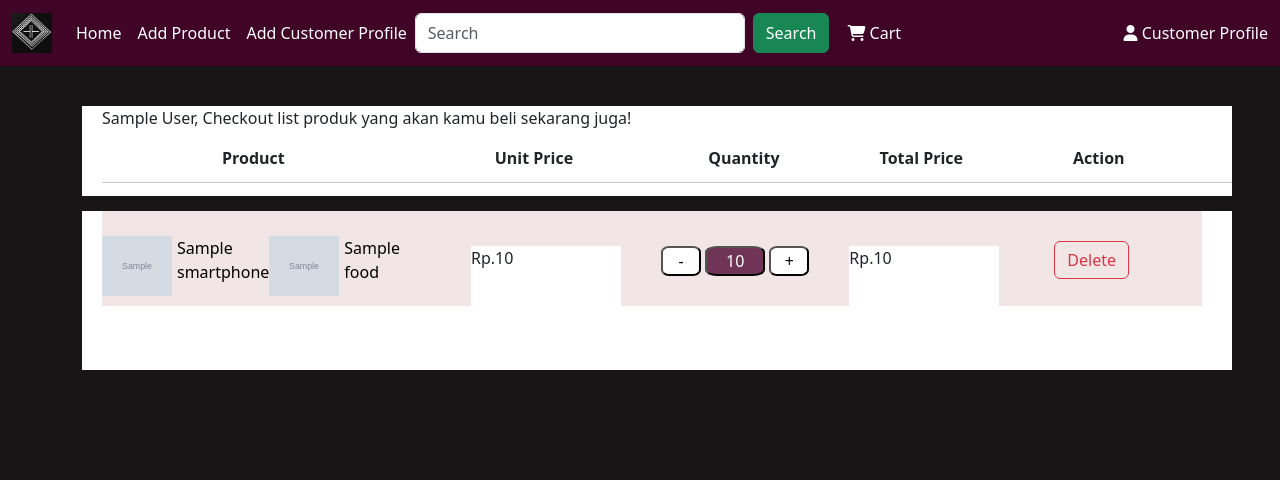
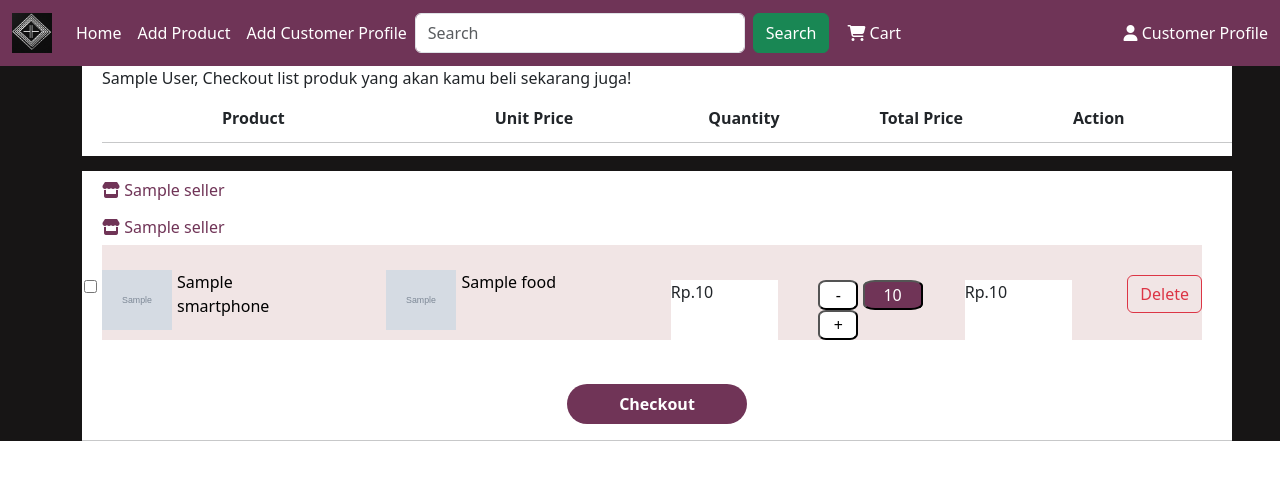
Before and after one commit to AnggiAnggiana/E-Commerce-Python-, a Django app: page /cart/ in a window 1280 px wide. Shown: the top 480 px of the page. Run offline with Django 5.2, Linux system fonts and the light colour scheme; tables that the repository leaves empty hold one stand-in row (values such as "Sample post"); grey boxes marked "Sample" are stand-in pictures; some libraries are stand-ins or nearby versions.

Commit message:
feat: revise cart shop design and add checkout page.

```diff
--- a/stores/templates/stores/cart_shop.html
+++ b/stores/templates/stores/cart_shop.html
@@ -1,7 +1,12 @@
 {% extends 'basic.html' %}
 
 {% block content %}
-    <body style="background-color: rgba(14, 12, 12, 0.959);">
+    <head>
+        <script src="https://kit.fontawesome.com/9417a4ac8c.js" crossorigin="anonymous"></script>
+    </head>
+
+    <body>
+        <div class="cart" style="background-color: rgba(14, 12, 12, 0.959); margin-top: -40px; margin-bottom: -20px;">
             <div class="container">
                 <div class="card-title" style="width: 1150px; height: 90px; margin-top: 40px; background-color: white; margin-bottom: -25px;">
                     <div class="cart-details-product" style="margin-left: 20px; margin-bottom: 20px;">
@@ -27,19 +32,28 @@
                     </div>
                 </div>
                 <div class="card-product" style="width: 1150px; height: auto; margin-top: 40px; background-color: white;">
-                <div class="cart-details-product" style="margin-left: 20px; margin-bottom: 20px;">
+                    <div class="cart-details-product" style="margin-left: 0px; margin-bottom: 20px;">
                         {% for data in cart_data %}
-                        <div class="cart-lists" style="display: flex; margin-bottom: 40px; width: 1100px; background-color: rgb(241, 229, 229);">
-                            <div class="product-smartphone" style="margin-right: 70px; display: flex; align-items: flex-start; width: 299px; height: 80px; background-color: rgb(241, 229, 229); margin-top: 15px;">
                             {% if data.product_smartphone %}
+                                <h6 style="padding-top: 10px; margin-left: 20px;"><i class="fa-solid fa-store" style="color: rgb(112,52,87);"></i> <a href="{% url 'seller_store' data.product_smartphone.owner.store_name %}" style="text-decoration: none; color: rgb(112,52,87);;">{{ data.product_smartphone.owner }}</a></h6>
+                            {% endif %}
+                            {% if data.product_food %}
+                                <h6 style="padding-top: 10px; margin-left: 20px;"><i class="fa-solid fa-store" style="color: rgb(112,52,87);"></i> <a href="{% url 'seller_store' data.product_food.food_owner.store_name %}" style="text-decoration: none; color: rgb(112,52,87);;">{{ data.product_food.food_owner }}</a> </h6>
+                            {% endif %}
+                            <div class="cart-lists" style="display: flex; margin-bottom: 20px; margin-left: 20px; width: 1100px; background-color: rgb(241, 229, 229);">
+                                {% if data.product_smartphone %}
+                                    <div class="product-smartphone" style="margin-right: 70px; display: flex; align-items: flex-start; width: 299px; height: 80px; margin-top: 15px;">
                                         <img src="{{ data.product_smartphone.image.url }}" style="width: 70px; height: 60px; margin-right: 5px; margin-top: 10px;">
                                         <p style="margin-top: 10px;"><a href="{% url 'smartphone_show' data.product_smartphone.pk %}" style="text-decoration: none; color: black;">{{ data.product_smartphone|truncatechars:65 }}</a></p>
+                                    </div>
                                 {% endif %}
                                 {% if data.product_food %}
+                                    <div class="product-food" style="margin-right: 70px; display: flex; align-items: flex-start; width: 299px; height: 80px; margin-top: 15px;">
                                         <img src="{{ data.product_food.food_image.url }}" style="width: 70px; height: 60px; margin-right: 5px; margin-top: 10px;">
                                         <p style="margin-top: 10px;"><a href="{% url 'food_show' data.product_food.pk %}" style="text-decoration: none; color: black;">{{ data.product_food|truncatechars:65 }}</a></p>
+                                    </div>
                                 {% endif %}
-                            </div>
+
                                 <!-- <div class="product-price" style="margin-right: 40px; margin-top: 15px;">
                                     Total harga: {{ data.total_price }}
                                 </div> -->
@@ -60,8 +74,21 @@
                                         <button type="submit" class="btn btn-outline-danger">Delete</button>
                                     </form>
                                 </div>
-                        </div><br>
+                            </div>
+                            <form action="{% url 'cart_shop' %}" method="post">
+                                {% csrf_token %}
+
+                                <div class="choose" style="transform: translateY(-85px); margin-left: 2px;">
+                                    <input type="checkbox" name="selected_products" value="{{ data.id }}">
+                                </div>
+                                <div class="checkout-btn" style="text-align: center;">
+                                    <button type="submit" name="checkout" class="btn" style="width: 180px; height: 40px; border-radius: 20px; color: white; background-color: rgb(112,52,87); font-weight: 600;">Checkout</button>
+                                </div>
+                            </form>
+
+                            <hr>
                         {% endfor %}
+                    </div>
                 </div>
             </div>
         </div>
@@ -75,7 +102,9 @@
                 let price = parseFloat(priceText.split('.').join(''))
                 let quantity = parseInt(document.getElementById('quantity' + quantityId).innerText)
                 let totalPrice = price * quantity
-                document.getElementById('totalPrice' + quantityId).innerText = 'Rp.' + totalPrice.toLocaleString('id-ID', {useGrouping: true})
+                let totalPriceElement = document.getElementById('totalPrice' + quantityId)
+                totalPriceElement.innerText = 'Rp.' + totalPrice.toLocaleString('id-ID', {useGrouping: true})
+                totalPriceElement.style.fontWeight = '500'
             }
 
             // Script to calculate total price as decrease
--- a/stores/urls.py
+++ b/stores/urls.py
@@ -15,4 +15,5 @@ urlpatterns  = [
     path('store/<store_name>', views.seller_store, name='seller_store'),
     path('cart/', views.cart_shop, name='cart_shop'),
     path('cart/delete/<int:item_id>/', views.delete_cart_item, name='delete_cart_item'),
+    path('checkout/', views.checkout_product, name='checkout_product'),
 ]
--- a/stores/views.py
+++ b/stores/views.py
@@ -6,7 +6,7 @@ from .forms import ProductForms, ProfileForms, SellerForms, SmartphoneForms, Foo
 from django.contrib import messages
 from django.urls import reverse
 from django.http import HttpResponseRedirect, JsonResponse
-
+from django.contrib.sessions.models import Session
 
 def homepage(request):
     locale.setlocale(locale.LC_ALL, 'id_ID')
@@ -263,6 +263,14 @@ def search_results(request):
 def cart_shop(request):
     cart_data = Shopping_Cart.objects.all()
 
+    if request.method == 'POST' and 'checkout' in request.POST:
+        # Get the choosen product data
+        selected_product_id = request.POST.getlist('selected_products')
+        # Save product data into session
+        request.session['selected_product_id'] = selected_product_id
+
+        return redirect('checkout_product')
+
     return render(request, 'stores/cart_shop.html', {
         'cart_data': cart_data,
     })
@@ -271,3 +279,14 @@ def delete_cart_item(request, item_id):
     cart_item = Shopping_Cart.objects.get(pk=item_id)
     cart_item.delete()
     return redirect('cart_shop')
+
+# Checkout product
+def checkout_product(request):
+    # product_from_cart = Shopping_Cart.objects.get(pk=product_id)
+    selected_product_id = request.session.get('selected_product_id', [])
+
+    product_from_cart = Shopping_Cart.objects.filter(id__in=selected_product_id)
+
+    return render (request, 'stores/checkout_product.html', {
+        'product_from_cart': product_from_cart,
+    })
```
Also changed, not shown: stores/templates/stores/checkout_product.html (added, +66 -0 lines), stores/migrations/0008_alter_shopping_cart_options.py (added). Lines whose indentation alone changed are shown as unchanged.
